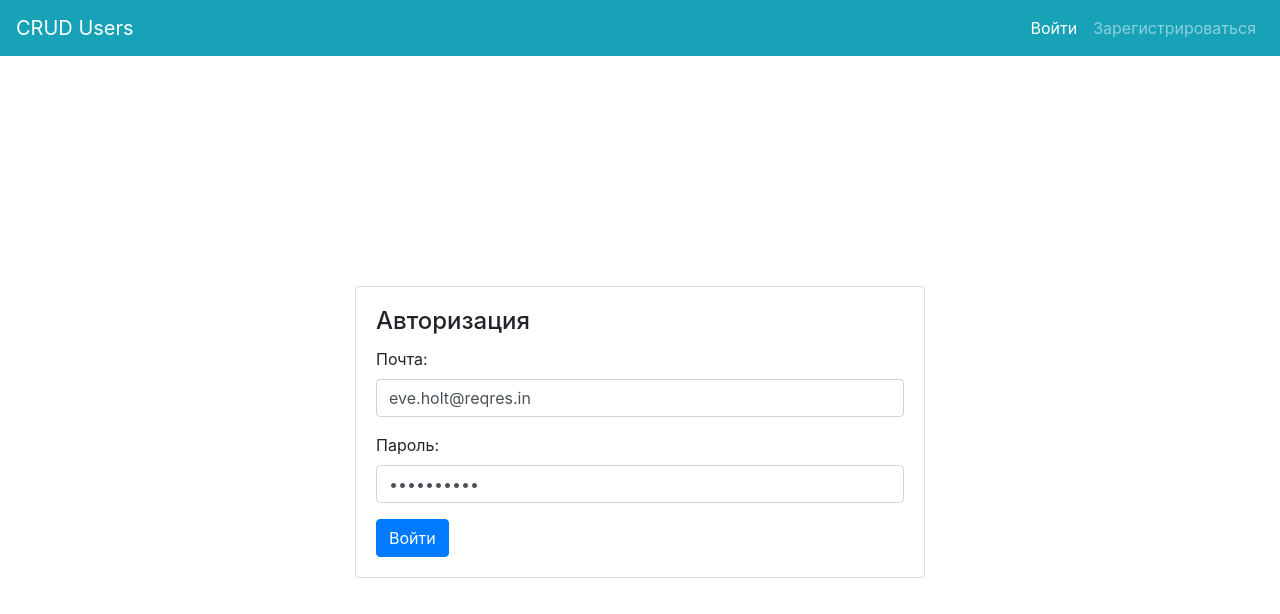
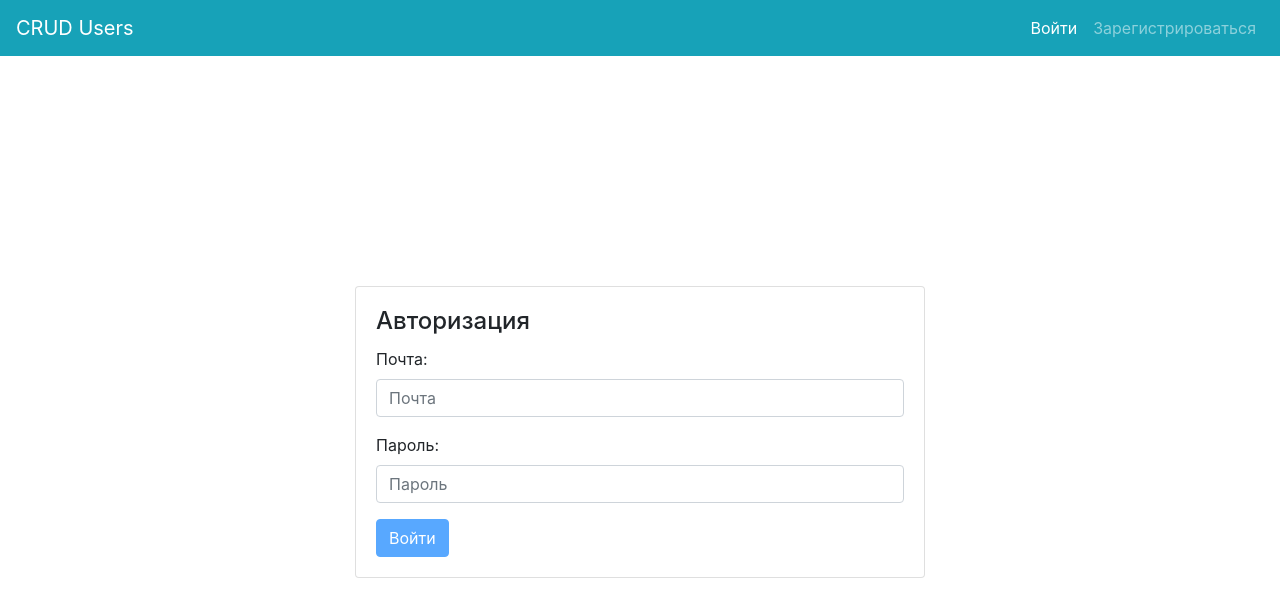
Before and after one commit to hiropgr/reqres-in-task-webdev, a Vue app: page /signin in a window 1280 px wide. Shown: the top 614 px of the page. Built offline with nearby package versions, Linux system fonts and the light colour scheme.

Commit message:
remove dev login and password

```diff
--- a/src/components/auth/Login.vue
+++ b/src/components/auth/Login.vue
@@ -51,8 +51,8 @@ export default {
     },
     data () {
         return {
-            email: 'eve.holt@reqres.in',
-            password: 'cityslicka',
+            email: '',
+            password: '',
             loading: false
         }
     },
```
